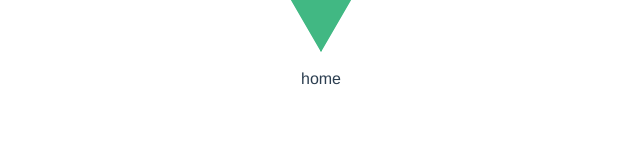
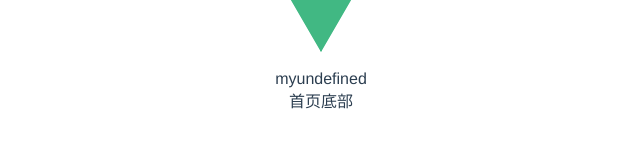
Before and after one commit to huazai89/vue3, a Vue app: page /#/home in a window 1280 px wide. Shown: the part 194-342 px from the top of the page, without its empty margins (319-959 px from the left). Built offline with nearby package versions, Linux system fonts and the light colour scheme.

Commit message:
[update] 修复首页文案

```diff
--- a/src/pages/home/home.vue
+++ b/src/pages/home/home.vue
@@ -1,6 +1,7 @@
 <template>
   <section>
-    <header>{{title}}</header>
+    <header>{{name + home}}</header>
+    <footer>首页底部</footer>
   </section>
 </template>
 
@@ -8,7 +9,8 @@
   export default {
     data() {
       return {
-        title: 'home'
+        title: 'home',
+        name: 'my'
       }
     }
   }
```
